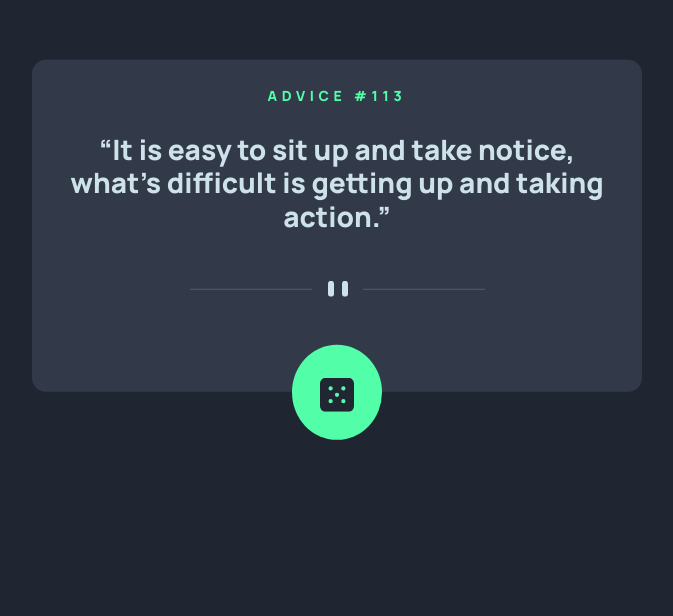
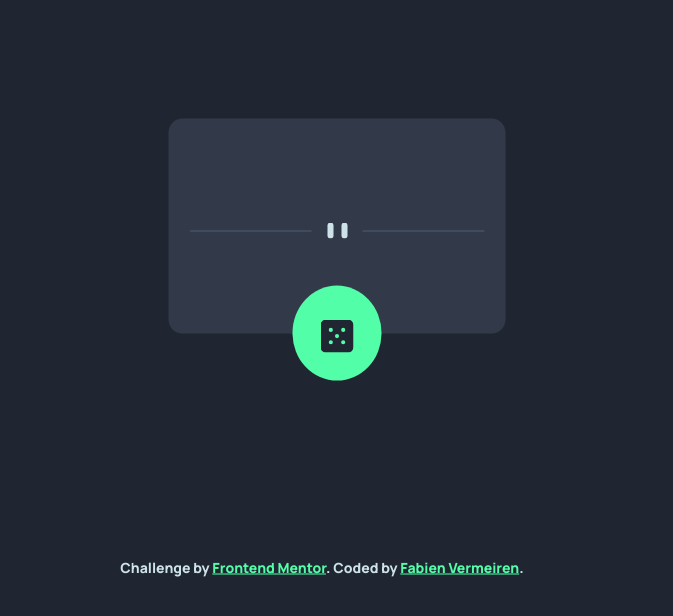
Before and after one commit to fabver82/advice-generator, a website: page index.html in a window 1280 px wide. Shown: the part 174-790 px from the top of the page, without its empty margins (318-991 px from the left). Drawn offline with Linux system fonts and the light colour scheme; no server answers.

Commit message:
add attributions

```diff
--- a/index.html
+++ b/index.html
@@ -8,16 +8,18 @@
 
   <title>Frontend Mentor | Advice generator app</title>
   <link rel="stylesheet" href="./public/css/style.css">
-  <!-- Feel free to remove these styles or customise in your own stylesheet 👍 -->
-
 </head>
 <body class="container">
   <section class="quote-container">
-    <h2 id="quote-id" class="quote-container__title ">ADVICE #113</h2>
-    <quote id="quote" class="quote-container__quote quote">“It is easy to sit up and take notice, what’s difficult is getting up and taking action.”</quote>
+    <h2 id="quote-id" class="quote-container__title "></h2>
+    <quote id="quote" class="quote-container__quote quote"></quote>
     <img class="quote-container__divider" src="./public/images/pattern-divider-mobile.svg" alt="divider">
     <a id="button" class="quote-container__button button" href="#"><img class="quote-container__dice" src="./public/images/icon-dice.svg" alt="dice"></a>
   </section>
+  <div class="attribution">
+    Challenge by <a href="https://www.frontendmentor.io?ref=challenge" target="_blank">Frontend Mentor</a>.
+    Coded by <a href="#">Fabien Vermeiren</a>.
+  </div>
   <script src="./public/js/random-quote.js"></script>
 </body>
 </html>
--- a/src/sass/_container.scss
+++ b/src/sass/_container.scss
@@ -49,6 +49,7 @@
         border-radius: 50%;
         position:relative;
         bottom:-1.7rem;
+        cursor: pointer;
         &:hover{
             box-shadow:  0 0 50px 10px  $neongreen;
         }
@@ -58,3 +59,17 @@
         width:1.2em;
     }
 }
+.attribution {
+    font-size: 0.5rem;
+    text-align: center;
+    color:$lightcyan;
+    position:absolute;
+    bottom:5%;
+    left:50%;
+    transform: translate(-50%,-50%);
+
+    a{
+        color: $neongreen;
+
+    }
+}
```
Also changed, not shown: public/css/style.css, 1 other file.
